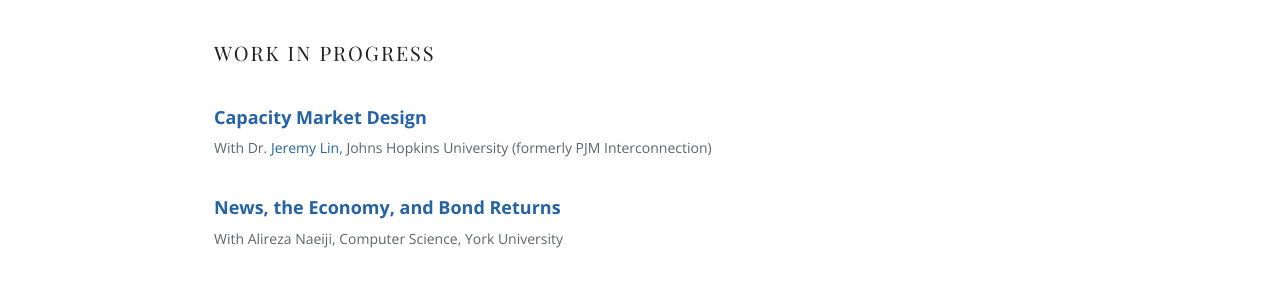
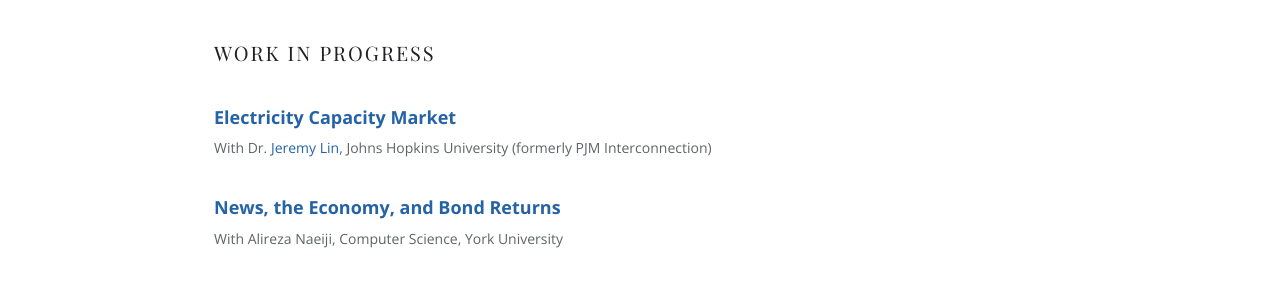
Before and after one commit to ShadiRahimfallah/ShadiRahimfallah.github.io, a Jekyll site: the page research.html, which Jekyll copies as it is, in a window 1280 px wide and 900 px high, scrolled down 1206 px. Shown: the part 155-455 px from the top of the window. Built offline with Jekyll 4.4.1, drawn with Linux system fonts in a browser that asks for light colours.

Commit message:
Add files via upload

```diff
--- a/research.html
+++ b/research.html
@@ -114,7 +114,7 @@
 
   <h2 class="section">Work in Progress</h2>
 
-  <h3 class="item-title">Capacity Market Design</h3>
+  <h3 class="item-title">Electricity Capacity Market</h3>
   <p class="item-meta">With Dr. <a href="https://advanced.jhu.edu/directory/jeremy-lin/">Jeremy Lin</a>,
   Johns Hopkins University (formerly PJM Interconnection)</p>
 
```
